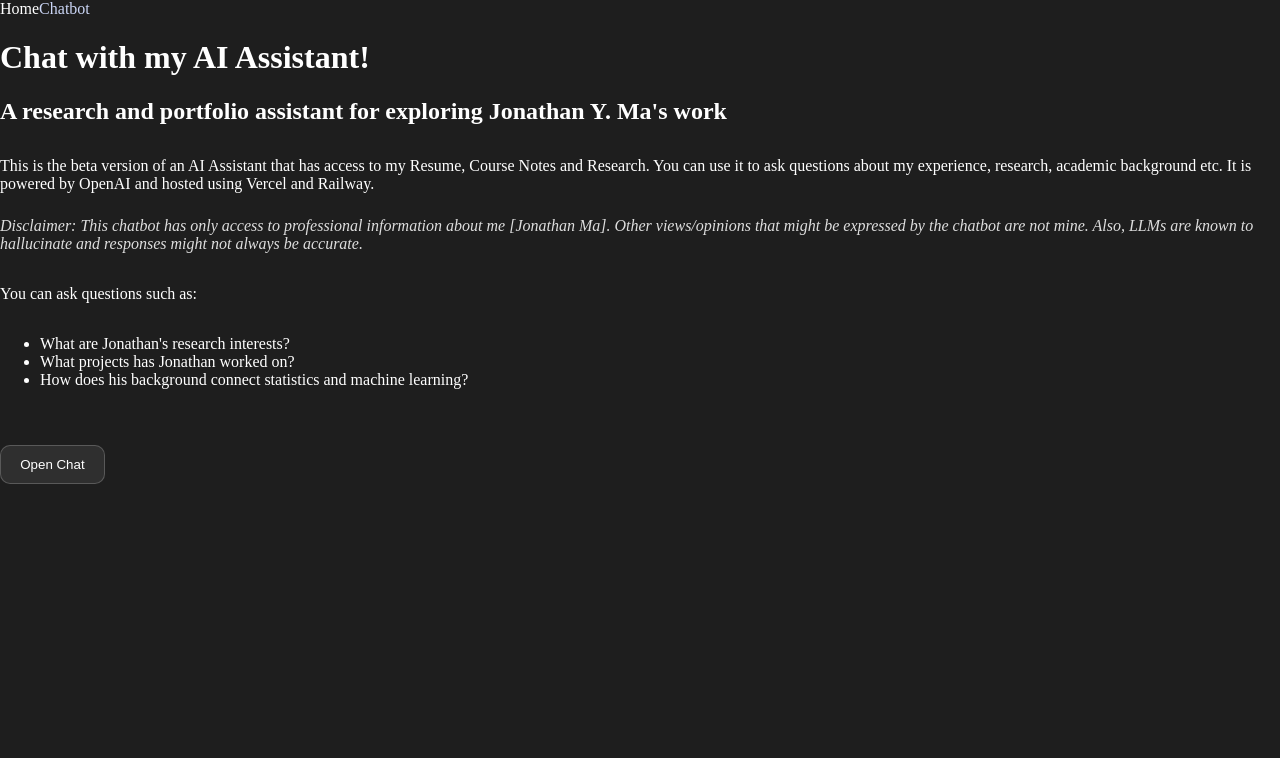
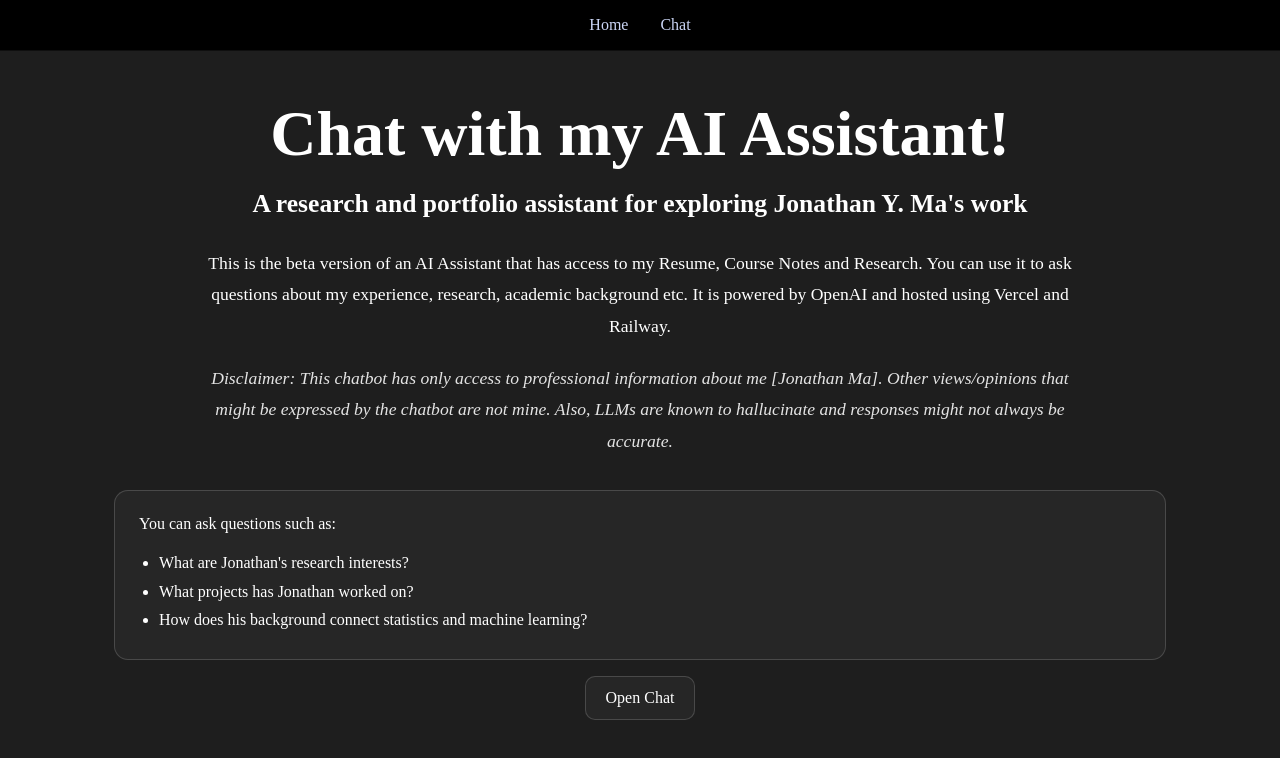
Before and after one commit to JonathanMa03/agentic-jym, a Next.js app in the folder frontend/: page / in a window 1280 px wide. Shown: the top 758 px of the page. Built offline with nearby package versions, Linux system fonts and the light colour scheme.

Commit message:
Unify homepage and chat page styling/content

```diff
--- a/frontend/src/app/page.tsx
+++ b/frontend/src/app/page.tsx
@@ -2,52 +2,41 @@ import Link from "next/link";
 
 export default function HomePage() {
   return (
-    <div className="container">
-      <h1>Chat with my AI Assistant!</h1>
+    <main className="page-container">
+      <section className="hero-block">
+        <h1 className="hero-title">Chat with my AI Assistant!</h1>
 
-      <h2 style={{ marginTop: "1rem" }}>
-        A research and portfolio assistant for exploring Jonathan Y. Ma's work
+        <h2 className="hero-subtitle">
+          A research and portfolio assistant for exploring Jonathan Y. Ma&apos;s work
         </h2>
 
-      <p style={{ marginTop: "2rem" }}>
+        <p className="hero-text">
           This is the beta version of an AI Assistant that has access to my Resume,
           Course Notes and Research. You can use it to ask questions about my
           experience, research, academic background etc. It is powered by OpenAI
           and hosted using Vercel and Railway.
         </p>
 
-      <p style={{ marginTop: "1.5rem", fontStyle: "italic", opacity: 0.85 }}>
+        <p className="hero-text" style={{ fontStyle: "italic", opacity: 0.88 }}>
           Disclaimer: This chatbot has only access to professional information
           about me [Jonathan Ma]. Other views/opinions that might be expressed by
           the chatbot are not mine. Also, LLMs are known to hallucinate and
           responses might not always be accurate.
         </p>
 
-      <div style={{ marginTop: "2rem" }}>
-        <p>You can ask questions such as:</p>
-        <ul style={{ textAlign: "left", display: "inline-block", marginTop: "1rem" }}>
-          <li>What are Jonathan's research interests?</li>
+        <div className="chat-panel" style={{ marginTop: "2rem", textAlign: "left" }}>
+          <p style={{ marginTop: 0 }}>You can ask questions such as:</p>
+          <ul className="sources-list">
+            <li>What are Jonathan&apos;s research interests?</li>
             <li>What projects has Jonathan worked on?</li>
             <li>How does his background connect statistics and machine learning?</li>
           </ul>
         </div>
 
-      <div style={{ marginTop: "2.5rem" }}>
-        <Link href="/ask">
-          <button
-            style={{
-              padding: "0.7rem 1.2rem",
-              borderRadius: "10px",
-              border: "1px solid rgba(255,255,255,0.2)",
-              background: "rgba(255,255,255,0.08)",
-              color: "white",
-              cursor: "pointer",
-            }}
-          >
+        <Link href="/ask" className="hero-button">
           Open Chat
-          </button>
         </Link>
-      </div>
-    </div>
+      </section>
+    </main>
   );
 }
--- a/frontend/src/components/layout/Navbar.tsx
+++ b/frontend/src/components/layout/Navbar.tsx
@@ -2,9 +2,13 @@ import Link from "next/link";
 
 export default function Navbar() {
   return (
-    <nav className="navbar">
-      <Link href="/" className="nav-link">Home</Link>
-      <Link href="/ask" className="nav-link">Chatbot</Link>
+    <nav className="site-navbar">
+      <Link href="/" className="site-nav-link">
+        Home
+      </Link>
+      <Link href="/ask" className="site-nav-link">
+        Chat
+      </Link>
     </nav>
   );
 }
```
Also changed, not shown: frontend/src/components/chat/ChatWindow.tsx (+7 -7 lines). Lines whose indentation alone changed are shown as unchanged.
